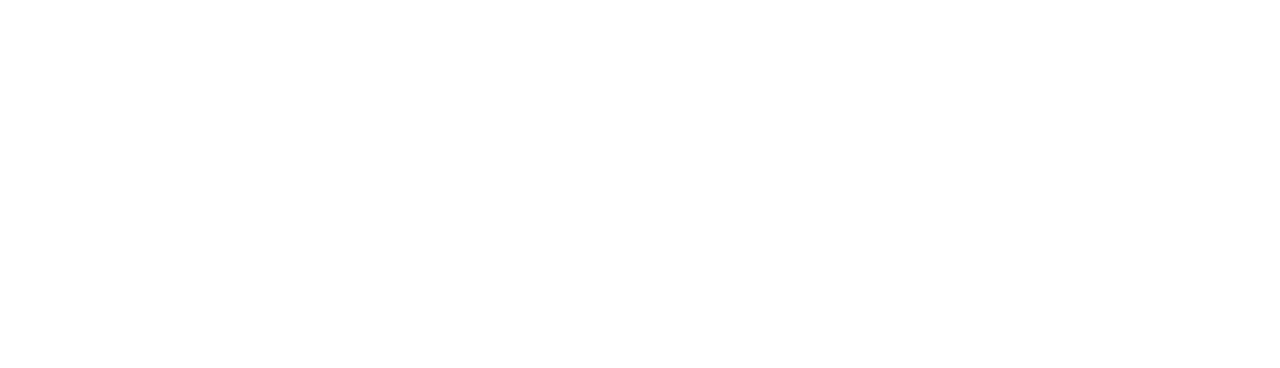
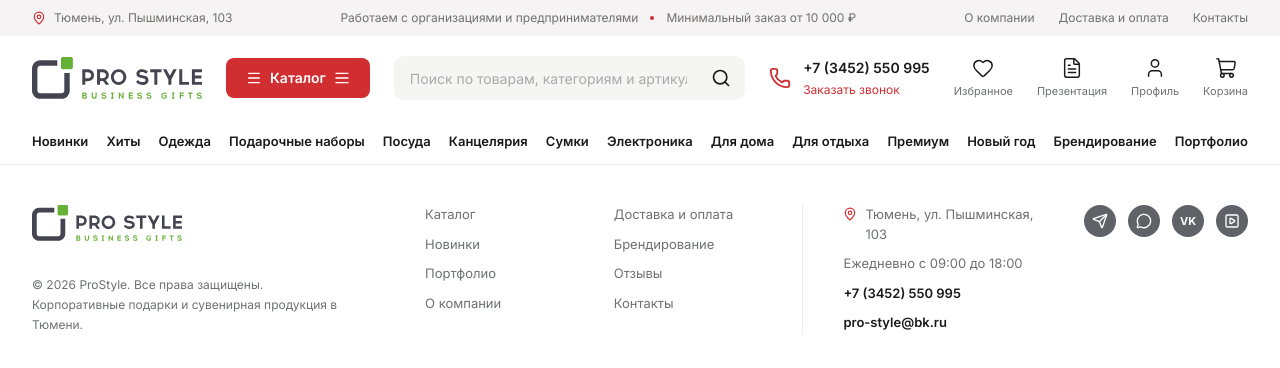
Before and after one commit to lemnity/prost, a Next.js app: page / in a window 1280 px wide. Shown: the top 368 px of the page. Built offline with nearby package versions, Linux system fonts and the light colour scheme.

Commit message:
feat: site header, category nav and footer

```diff
--- a/src/app/layout.tsx
+++ b/src/app/layout.tsx
@@ -1,6 +1,8 @@
 import type { Metadata } from "next";
 import { Inter } from "next/font/google";
 import "./globals.css";
+import { SiteHeader } from "@/components/layout/site-header";
+import { SiteFooter } from "@/components/layout/site-footer";
 
 const inter = Inter({
   subsets: ["latin", "cyrillic"],
@@ -16,7 +18,10 @@
 export default function RootLayout({ children }: LayoutProps<"/">) {
   return (
     <html lang="ru" className={inter.variable}>
-      <body className="min-h-screen font-sans">{children}</body>
+      <body className="min-h-screen font-sans"><SiteHeader />
+        {children}
+        <SiteFooter />
+      </body>
     </html>
   );
 }
--- /dev/null
+++ b/src/components/layout/category-nav.tsx
@@ -0,0 +1,21 @@
+import Link from "next/link";
+import { Container } from "@/components/ui/container";
+import { site } from "@/content/site";
+
+export function CategoryNav() {
+  return (
+    <nav aria-label="Категории">
+      <Container>
+        <ul className="no-scrollbar flex h-11 items-center gap-6 overflow-x-auto text-[13px] font-semibold text-ink lg:justify-between lg:gap-0 lg:overflow-visible">
+          {site.nav.map((item) => (
+            <li key={item.href} className="shrink-0">
+              <Link href={item.href} className="whitespace-nowrap hover:text-brand">
+                {item.label}
+              </Link>
+            </li>
+          ))}
+        </ul>
+      </Container>
+    </nav>
+  );
+}
--- /dev/null
+++ b/src/components/layout/site-footer.tsx
@@ -0,0 +1,86 @@
+import Image from "next/image";
+import Link from "next/link";
+import { MapPin, MessageCircle, Send, SquarePlay } from "lucide-react";
+import type { ReactNode } from "react";
+import { Container } from "@/components/ui/container";
+import { site, type SocialKey } from "@/content/site";
+
+const socialIcons: Record<SocialKey, ReactNode> = {
+  telegram: <Send size={16} />,
+  whatsapp: <MessageCircle size={16} />,
+  vk: <span className="text-[11px] font-bold leading-none">VK</span>,
+  youtube: <SquarePlay size={16} />,
+};
+
+export function SiteFooter() {
+  const year = new Date().getFullYear();
+  return (
+    <footer className="border-t border-line py-10">
+      <Container className="grid gap-8 sm:grid-cols-2 lg:grid-cols-[1.9fr_0.8fr_0.8fr_1.3fr_auto] lg:gap-10">
+        <div className="sm:col-span-2 lg:col-span-1">
+          <Link href="/" className="inline-block">
+            <Image
+              src="/images/brand/logo.svg"
+              alt="ProStyle — бизнес-подарки"
+              width={150}
+              height={36}
+              className="h-auto w-[150px]"
+            />
+          </Link>
+          <p className="mt-7 text-xs leading-5 text-muted">
+            © {year} ProStyle. Все права защищены.
+            <br />
+            Корпоративные подарки и сувенирная продукция в Тюмени.
+          </p>
+        </div>
+        {site.footerLinks.map((col, i) => (
+          <ul key={i} className="flex flex-col gap-2.5 text-[13px] text-muted">
+            {col.map((l) => (
+              <li key={l.href}>
+                <Link href={l.href} className="hover:text-brand">
+                  {l.label}
+                </Link>
+              </li>
+            ))}
+          </ul>
+        ))}
+        <ul className="flex flex-col gap-2.5 text-[13px] sm:col-span-2 lg:col-span-1 lg:border-l lg:border-line lg:pl-10">
+          <li className="flex items-start gap-2 text-muted">
+            <MapPin size={14} className="mt-0.5 shrink-0 text-brand" aria-hidden />
+            {site.address}
+          </li>
+          <li className="text-muted">{site.hours}</li>
+          <li>
+            <a href={site.phone.href} className="font-semibold text-ink hover:text-brand">
+              {site.phone.label}
+            </a>
+          </li>
+          <li>
+            <a href={`mailto:${site.email}`} className="font-semibold text-ink hover:text-brand">
+              {site.email}
+            </a>
+          </li>
+        </ul>
+        <ul className="flex items-start gap-3 sm:col-span-2 lg:col-span-1">
+          {site.socials.map((s) => {
+            const cls =
+              "grid size-8 place-items-center rounded-full bg-[#5F6368] text-white";
+            return (
+              <li key={s.key}>
+                {s.url ? (
+                  <a href={s.url} aria-label={s.label} className={cls}>
+                    {socialIcons[s.key]}
+                  </a>
+                ) : (
+                  <span aria-hidden className={cls}>
+                    {socialIcons[s.key]}
+                  </span>
+                )}
+              </li>
+            );
+          })}
+        </ul>
+      </Container>
+    </footer>
+  );
+}
--- /dev/null
+++ b/src/components/layout/site-header.tsx
@@ -0,0 +1,97 @@
+import Image from "next/image";
+import Link from "next/link";
+import {
+  AlignJustify,
+  FileText,
+  Heart,
+  Menu,
+  Phone,
+  Search,
+  ShoppingCart,
+  User,
+} from "lucide-react";
+import { Container } from "@/components/ui/container";
+import { site } from "@/content/site";
+import { TopBar } from "./top-bar";
+import { CategoryNav } from "./category-nav";
+
+const actions = [
+  { label: "Избранное", href: "/account/favorites", Icon: Heart, mobile: false },
+  { label: "Презентация", href: "/presentation", Icon: FileText, mobile: false },
+  { label: "Профиль", href: "/account", Icon: User, mobile: true },
+  { label: "Корзина", href: "/cart", Icon: ShoppingCart, mobile: true },
+];
+
+export function SiteHeader() {
+  return (
+    <header>
+      <TopBar />
+      <Container className="flex flex-wrap items-center gap-x-4 gap-y-3 py-3 md:h-[84px] md:flex-nowrap md:gap-x-5 md:py-0 lg:gap-x-6">
+        <Link href="/" className="shrink-0">
+          <Image
+            src="/images/brand/logo.svg"
+            alt="ProStyle — бизнес-подарки"
+            width={170}
+            height={41}
+            priority
+            className="h-auto w-[130px] md:w-[170px]"
+          />
+        </Link>
+        <Link
+          href="/catalog"
+          className="ml-auto inline-flex h-10 shrink-0 items-center gap-2 rounded-lg bg-brand px-3 text-sm font-semibold text-white hover:bg-brand-hover md:ml-0 md:px-5"
+        >
+          <Menu size={16} aria-hidden />
+          <span className="sr-only md:not-sr-only">Каталог</span>
+          <AlignJustify size={16} aria-hidden className="hidden md:block" />
+        </Link>
+        <form
+          action="/search"
+          role="search"
+          className="order-last flex h-11 min-w-0 w-full items-center rounded-[10px] bg-surface pl-4 pr-1 md:order-none md:max-w-[460px] md:flex-1"
+        >
+          <input
+            type="search"
+            name="q"
+            aria-label="Поиск по товарам"
+            placeholder="Поиск по товарам, категориям и артикулам..."
+            className="h-full min-w-0 flex-1 bg-transparent text-sm text-ink outline-none placeholder:text-faint"
+          />
+          <button
+            type="submit"
+            aria-label="Найти"
+            className="grid size-10 place-items-center text-ink hover:text-brand"
+          >
+            <Search size={20} aria-hidden />
+          </button>
+        </form>
+        <div className="hidden shrink-0 items-center gap-3 lg:flex">
+          <Phone size={22} className="text-brand" aria-hidden />
+          <div className="leading-tight">
+            <a href={site.phone.href} className="block text-sm font-semibold hover:text-brand">
+              {site.phone.label}
+            </a>
+            <Link href="/contact-us#callback" className="text-xs text-brand hover:underline">
+              Заказать звонок
+            </Link>
+          </div>
+        </div>
+        <ul className="flex shrink-0 items-center gap-4 md:ml-auto lg:ml-0 lg:gap-6">
+          {actions.map(({ label, href, Icon, mobile }) => (
+            <li key={href} className={mobile ? "" : "hidden md:block"}>
+              <Link
+                href={href}
+                aria-label={label}
+                className="flex flex-col items-center gap-1 text-ink hover:text-brand"
+              >
+                <Icon size={22} strokeWidth={1.6} aria-hidden />
+                <span className="hidden text-[11px] text-muted lg:block">{label}</span>
+              </Link>
+            </li>
+          ))}
+        </ul>
+      </Container>
+      <CategoryNav />
+    </header>
+  );
+}
--- /dev/null
+++ b/src/components/layout/top-bar.tsx
@@ -0,0 +1,31 @@
+import Link from "next/link";
+import { MapPin } from "lucide-react";
+import { Container } from "@/components/ui/container";
+import { site } from "@/content/site";
+
+export function TopBar() {
+  return (
+    <div className="hidden bg-topbar text-xs text-muted md:block">
+      <Container className="flex h-9 items-center justify-between gap-6">
+        <p className="flex items-center gap-2">
+          <MapPin size={14} className="text-brand" aria-hidden />
+          {site.address}
+        </p>
+        <ul className="hidden items-center gap-3 lg:flex">
+          <li>{site.topbar.center[0]}</li>
+          <li aria-hidden className="size-1 rounded-full bg-brand" />
+          <li>{site.topbar.center[1]}</li>
+        </ul>
+        <ul className="flex items-center gap-6">
+          {site.topbar.links.map((l) => (
+            <li key={l.href}>
+              <Link href={l.href} className="hover:text-brand">
+                {l.label}
+              </Link>
+            </li>
+          ))}
+        </ul>
+      </Container>
+    </div>
+  );
+}
```
